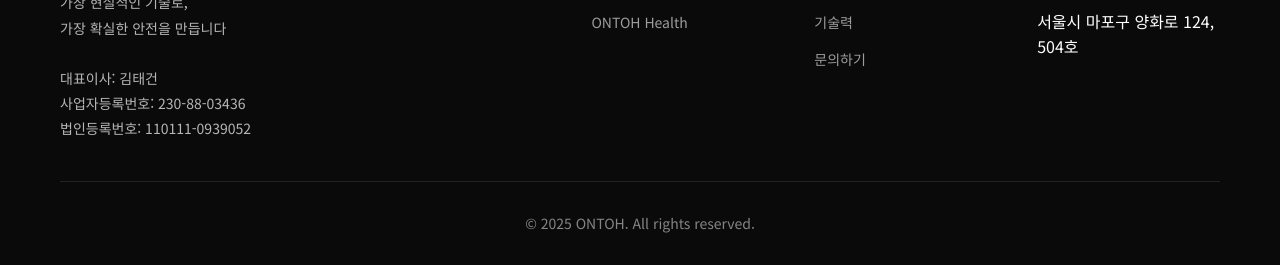
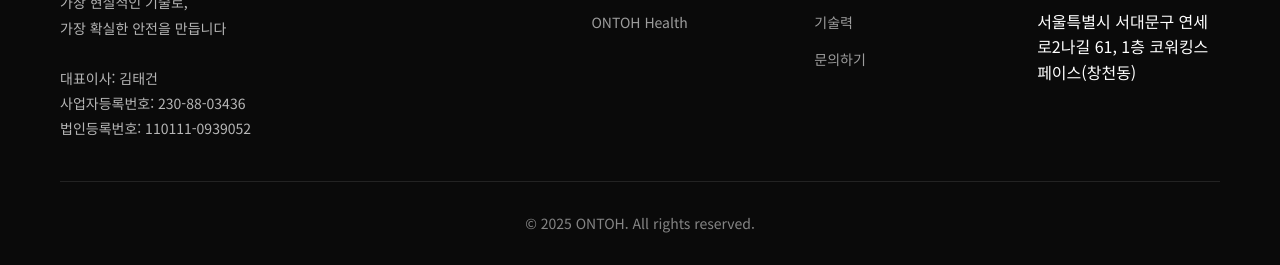
Before and after one commit to yyksh97/ontoh, a plain HTML site: page index.html in a window 1280 px wide. Shown: the part 7021-7286 px from the top of the page. Drawn offline with Linux system fonts and the light colour scheme.

Commit message:
사업장

```diff
--- a/index.html
+++ b/index.html
@@ -530,7 +530,7 @@
                         <h4>연락처</h4>
                         <ul>
                             <li><a href="mailto:ktg@ontoh.co.kr">ktg@ontoh.co.kr</a></li>
-                            <li>서울시 마포구 양화로 124, 504호</li>
+                            <li>서울특별시 서대문구 연세로2나길 61, 1층 코워킹스페이스(창천동)</li>
                         </ul>
                     </div>
                 </div>
```
